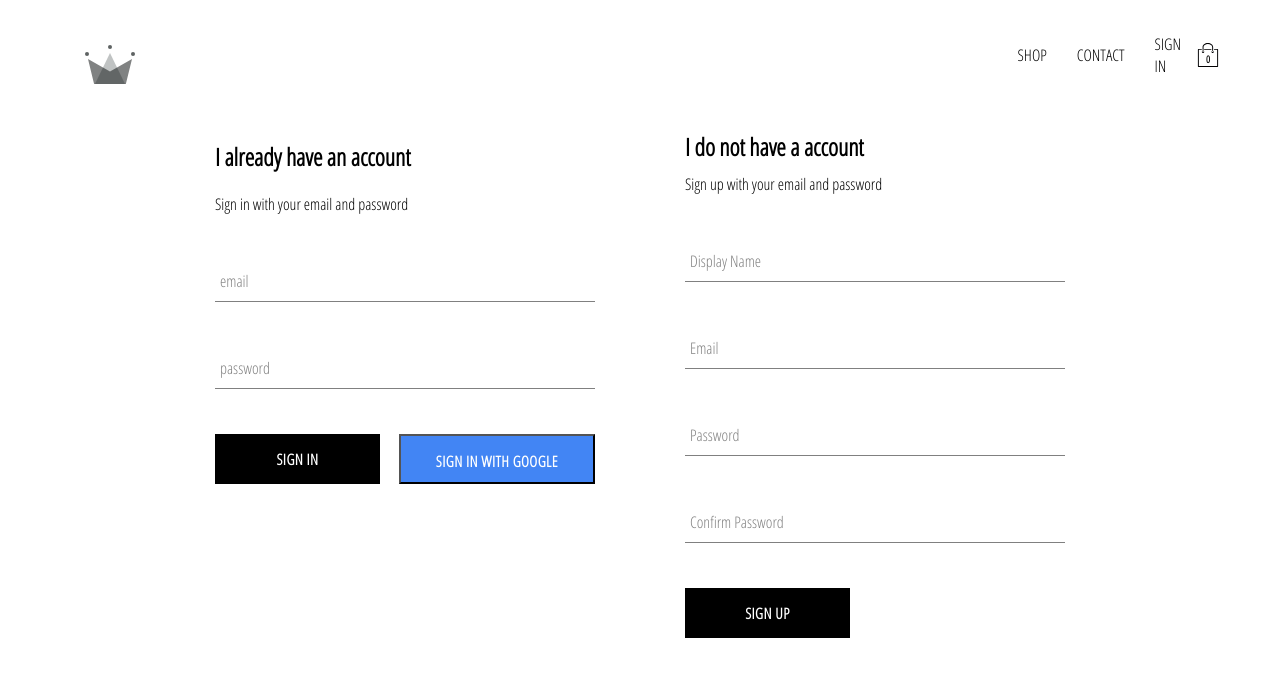
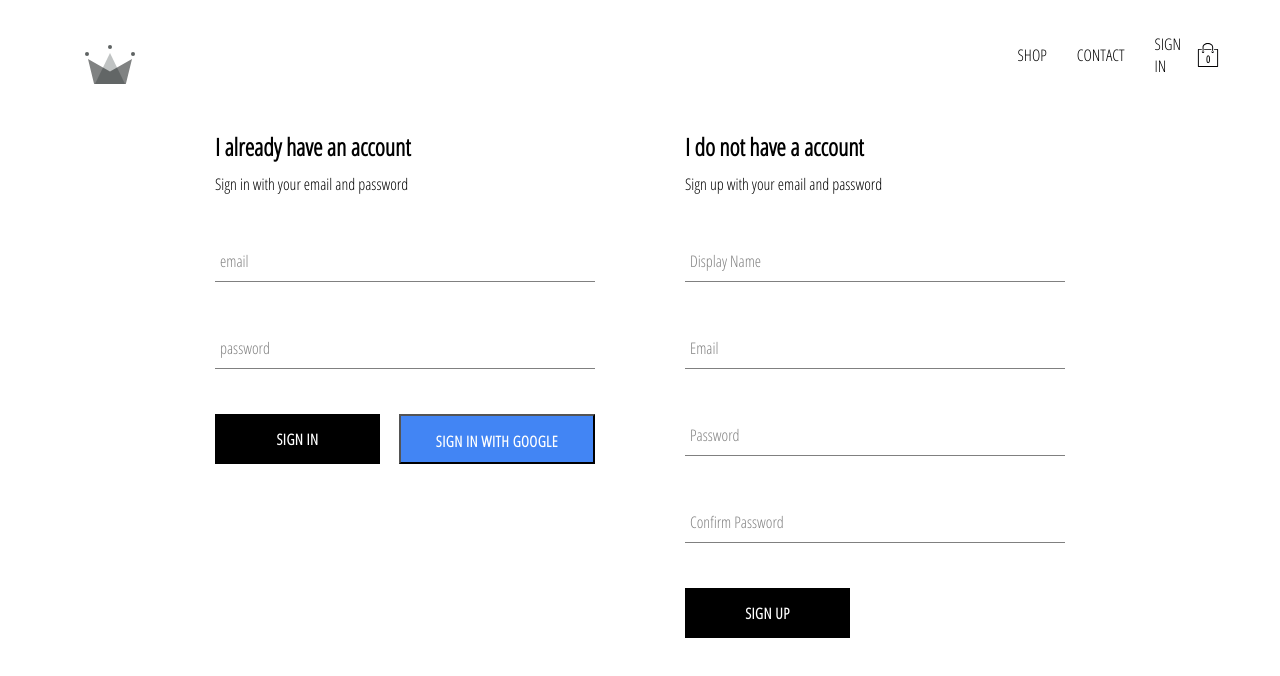
Before and after one commit to pversola/ecommerce, a React (Create React App) app: page /signin in a window 1280 px wide. Shown: the top 676 px of the page. Built offline with nearby package versions, Linux system fonts and the light colour scheme; no server answers.

Commit message:
removing unnecessary stylesheet sign-up

```diff
--- a/src/components/sign-in/sign-in.component.jsx
+++ b/src/components/sign-in/sign-in.component.jsx
@@ -6,6 +6,7 @@ import { auth, signInWithGoogle } from '../../firebase/firebase.utils'
 
 import {
     SignInContainer,
+    SignInTitle,
     ButtonsContainer
 } from './sign-in.styles'
 
@@ -40,7 +41,7 @@ class SignIn extends Component{
     render() {
         return (
             <SignInContainer>
-                <h2>I already have an account</h2>
+                <SignInTitle>I already have an account</SignInTitle>
                 <span>Sign in with your email and password</span>
 
                 <form onSubmit={this.handleSubmit}>
--- a/src/components/sign-in/sign-in.styles.jsx
+++ b/src/components/sign-in/sign-in.styles.jsx
@@ -6,8 +6,8 @@ export const SignInContainer = styled.div`
     flex-direction: column;
 `
 
-export const TitleContainer = styled.div`
-    margin: 10px;
+export const SignInTitle = styled.h2`
+    margin: 10px 0;
 `
 
 export const ButtonsContainer = styled.div`
--- a/src/components/sign-up/sign-up.component.jsx
+++ b/src/components/sign-up/sign-up.component.jsx
@@ -4,7 +4,10 @@ import CustomButton from '../custom-button/custom-button.component'
 
 import { auth, createUserProfileDocument } from '../../firebase/firebase.utils'
 
-import './sign-up.styles.scss'
+import {
+    SignUpContainer,
+    SignUpTitle
+} from './sign-up.styles'
 
 class SignUp extends Component{
     constructor() {
@@ -51,8 +54,8 @@ class SignUp extends Component{
     render() {
         const { displayName, email, password, confirmPassword } = this.state
         return(
-            <div className='sign-up'>
-                <h2 className='title'>I do not have a account</h2>
+            <SignUpContainer>
+                <SignUpTitle>I do not have a account</SignUpTitle>
                 <span>Sign up with your email and password</span>
                 <form className='sign-up-form' onSubmit={this.handleSubmit}>
                     <FormInput
@@ -89,7 +92,7 @@ class SignUp extends Component{
                     />
                     <CustomButton type='submit'>SIGN UP</CustomButton>
                 </form>
-            </div>
+            </SignUpContainer>
         )
     }
 }
--- /dev/null
+++ b/src/components/sign-up/sign-up.styles.jsx
@@ -0,0 +1,11 @@
+import styled from 'styled-components'
+
+export const SignUpContainer = styled.div`
+    display: flex;
+    flex-direction: column;
+    width: 380px;
+`
+
+export const SignUpTitle = styled.h2`
+    margin: 10px 0;
+`
--- a/src/components/sign-up/sign-up.styles.scss
+++ /dev/null
@@ -1,9 +0,0 @@
-.sign-up {
-    display: flex;
-    flex-direction: column;
-    width: 380px;
-
-    .title {
-        margin: 10px 0;
-    }
-}
--- a/src/pages/sign-in-and-sign-up/sign-in-and-sign-up.styles.scss
+++ /dev/null
@@ -1,6 +0,0 @@
-.sign-in-and-sign-up {
-    width: 850px;
-    display: flex;
-    justify-content: space-between;
-    margin: 30px auto;
-}
```
